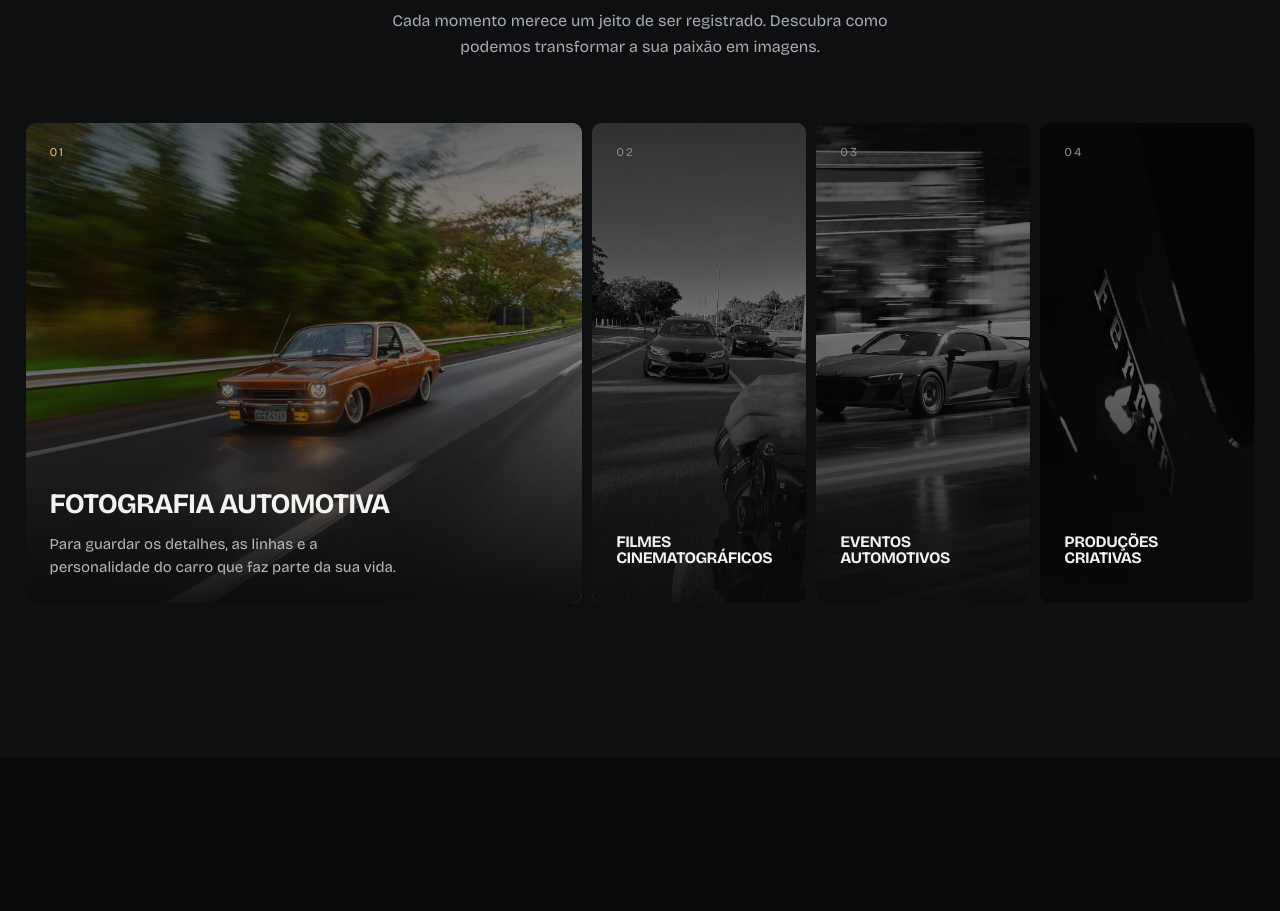
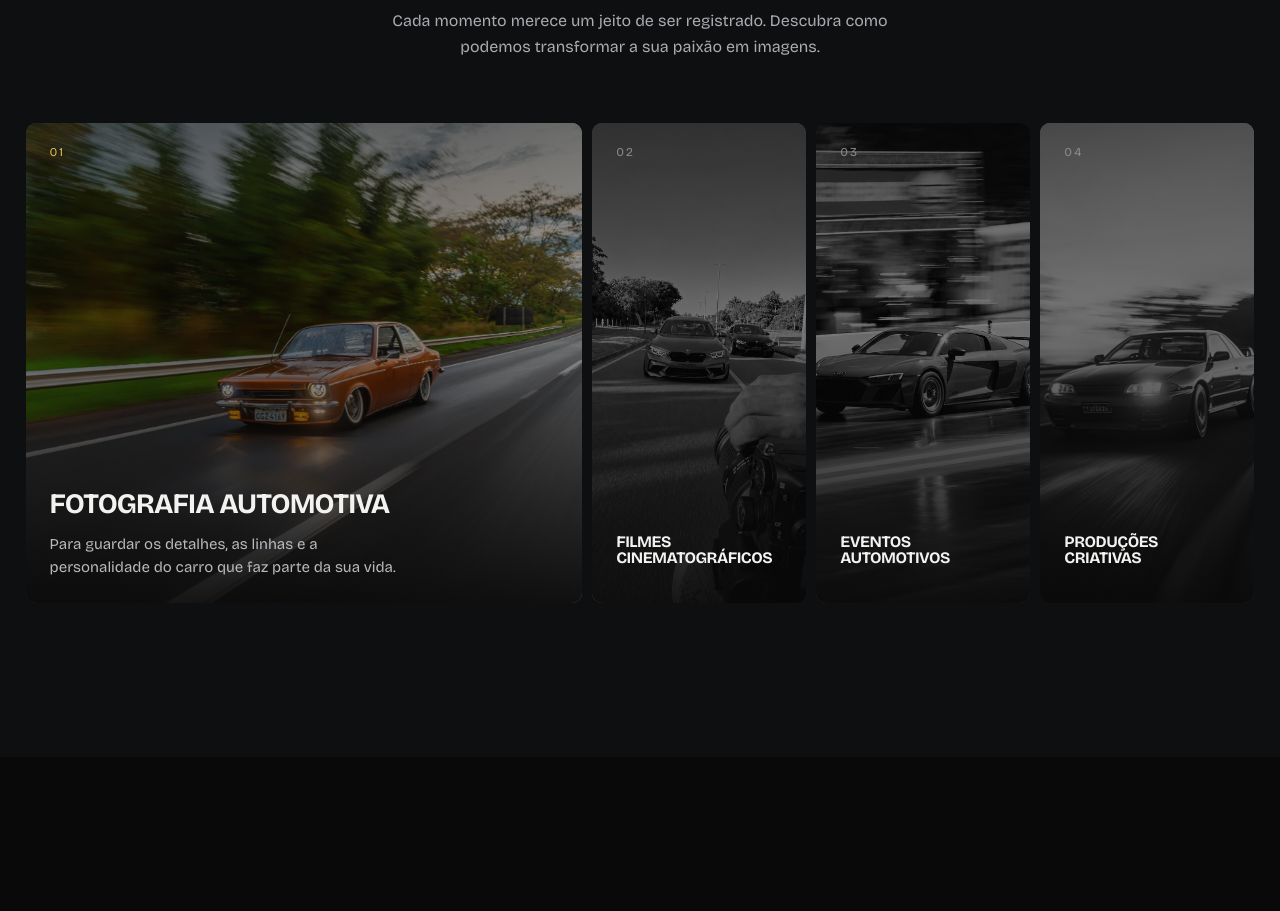
Before and after one commit to ttsorocaba52-cell/legitmediabr, a Next.js app: page / in a window 1280 px wide. Shown: the part 5560-6471 px from the top of the page. Built offline with nearby package versions, Linux system fonts and the light colour scheme.

Commit message:
feat: nova foto no cartão Produções criativas
Fotos de todos os cartões de Especialidades agora são dos projetos.

Co-Authored-By: Claude Sonnet 5.5 <noreply@anthropic.com>
Claude-Session: https://claude.ai/code/session_013FDkCNktR5z9zbhmhKrYPA

```diff
--- a/app/config.ts
+++ b/app/config.ts
@@ -44,7 +44,7 @@ export const SERVICES: { title: string; desc: string; img: string; pos?: string
   { title: "Fotografia automotiva", desc: "Para guardar os detalhes, as linhas e a personalidade do carro que faz parte da sua vida.", img: "/assets/servico-fotografia.webp" },
   { title: "Filmes cinematográficos", desc: "Movimento, som e atmosfera para reviver a sensação de estar ao volante ou admirar seu carro de outra perspectiva.", img: "/assets/servico-filmes.webp", pos: "50% 48%" },
   { title: "Eventos automotivos", desc: "Os encontros, as pessoas e os momentos que fazem a cultura automotiva acontecer.", img: "/assets/servico-eventos.webp", pos: "52% 56%" },
-  { title: "Produções criativas", desc: "Para transformar aquela ideia que você sempre imaginou em uma experiência visual exclusiva.", img: "/assets/p10.webp" },
+  { title: "Produções criativas", desc: "Para transformar aquela ideia que você sempre imaginou em uma experiência visual exclusiva.", img: "/assets/servico-producoes.webp", pos: "45% 56%" },
 ];
 
 export const pad2 = (n: number) => String(n).padStart(2, "0");
```
Also changed, not shown: public/assets/p10.webp (deleted), public/assets/servico-producoes.webp (added).
